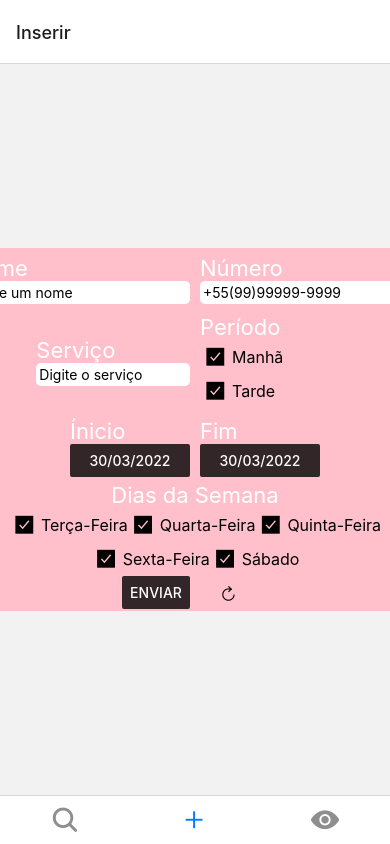
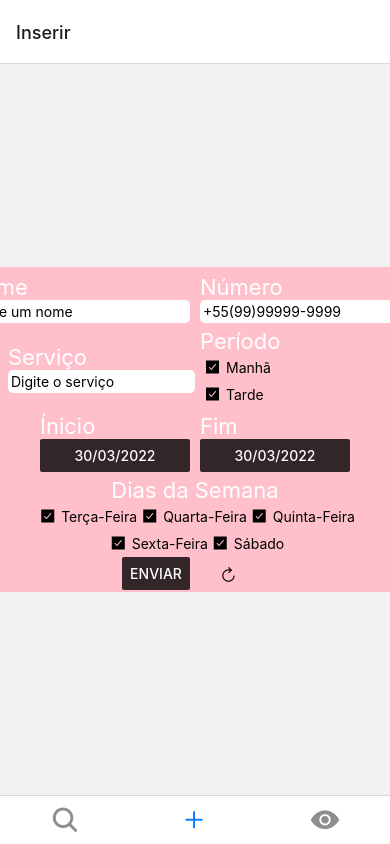
Before and after one commit to Eduaugust/Encaixe-Front-Mobile, a React Native app: screen /Insert in a window 390 px wide. Built offline with nearby package versions, Linux system fonts and the light colour scheme; no server answers; what react-native-calendars would draw is missing.

Commit message:
insertForms

```diff
--- a/src/components/InsertForms.js
+++ b/src/components/InsertForms.js
@@ -101,10 +101,12 @@ const InsertForms = (props) => {
             <View style={styles.containerRow}>
                 <TextField label={'Serviço'} placeholder={'Digite o serviço'} onChangeText={t=>setService(t)} value={service} />
 
-                <View style={styles.containerText}>
+                <View style={{flex:1, width: '100%'}}>
                   <Text style={styles.label}>{'Período'}</Text>
-                  <ChoiceCheckBox label={'Manhã'} name={morning} setName={setMorning} style={styles.containerRow} />
-                  <ChoiceCheckBox label={'Tarde'} name={afternoon} setName={setAfternoon} style={styles.containerRow} />
+                  <View style={{flex:1, width: 150, alignItems: 'start', justifyContent: 'center'}}>
+                    <ChoiceCheckBox label={'Manhã'} name={morning} setName={setMorning} style={styles.containerRow} />
+                    <ChoiceCheckBox label={'Tarde'} name={afternoon} setName={setAfternoon} style={styles.containerRow} />
+                  </View>
                 </View>
 
             </View>
@@ -168,7 +170,7 @@ const TextField = ({ label, value, ...inputProps }) => (
         value={name}
         onValueChange={(newValue) => setName(newValue)}
       />
-      <Text style={{fontSize:16, color:'black'}}>{label}</Text>
+      <Text style={{fontSize:14, color:'black'}}>{label}</Text>
 
     </View>
   )
@@ -206,7 +208,7 @@ const styles = StyleSheet.create({
     },
     button: {
       flex:1,
-      width:120,
+      width:150,
     }
 })
 
--- a/src/components/checkbox.js
+++ b/src/components/checkbox.js
@@ -8,10 +8,10 @@ const Checkbox = ({value, onValueChange}) => {
     return (
     <>
     {value &&
-    <Icon onPress={()=>onValueChange(!value)} name='ios-checkbox-sharp' backgroundColor="transparent" color='black' size={22} style={{alignItems: 'center', justifyContent: 'center', margin:5}} />
+    <Icon onPress={()=>onValueChange(!value)} name='ios-checkbox-sharp' backgroundColor="transparent" color='black' size={16} style={{alignItems: 'center', justifyContent: 'center', margin:5}} />
     }
     {!value &&
-    <Icon onPress={()=>onValueChange(!value)} name='ios-square-outline' backgroundColor="transparent" color='black' size={22} style={{alignItems: 'center', justifyContent: 'center', margin:5}} />
+    <Icon onPress={()=>onValueChange(!value)} name='ios-square-outline' backgroundColor="transparent" color='black' size={16} style={{alignItems: 'center', justifyContent: 'center', margin:5}} />
     }
     </>
     )
```
